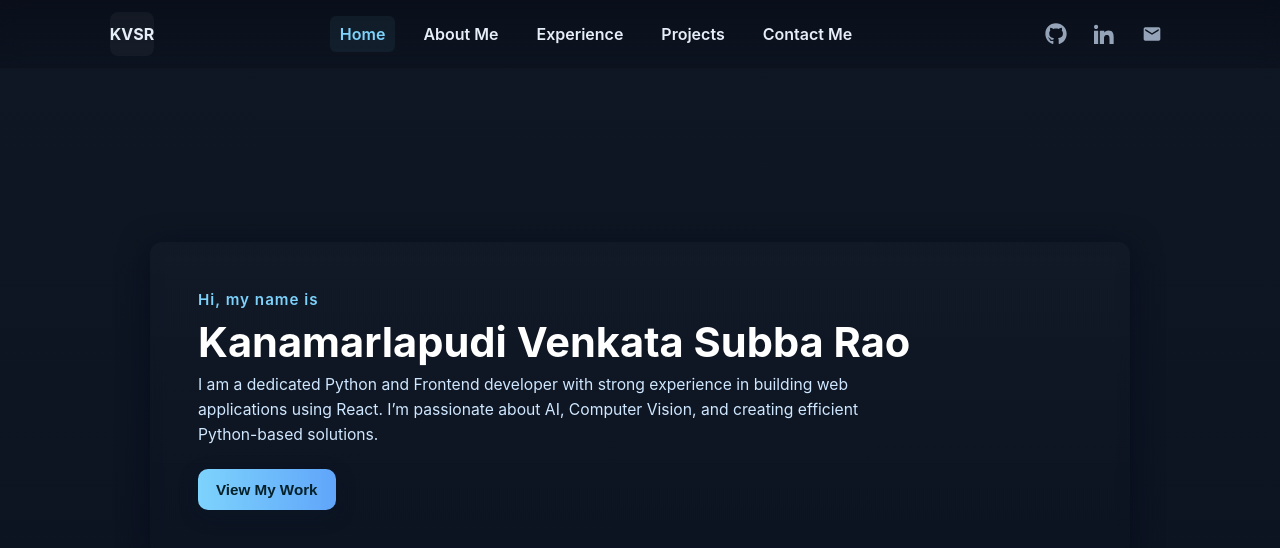
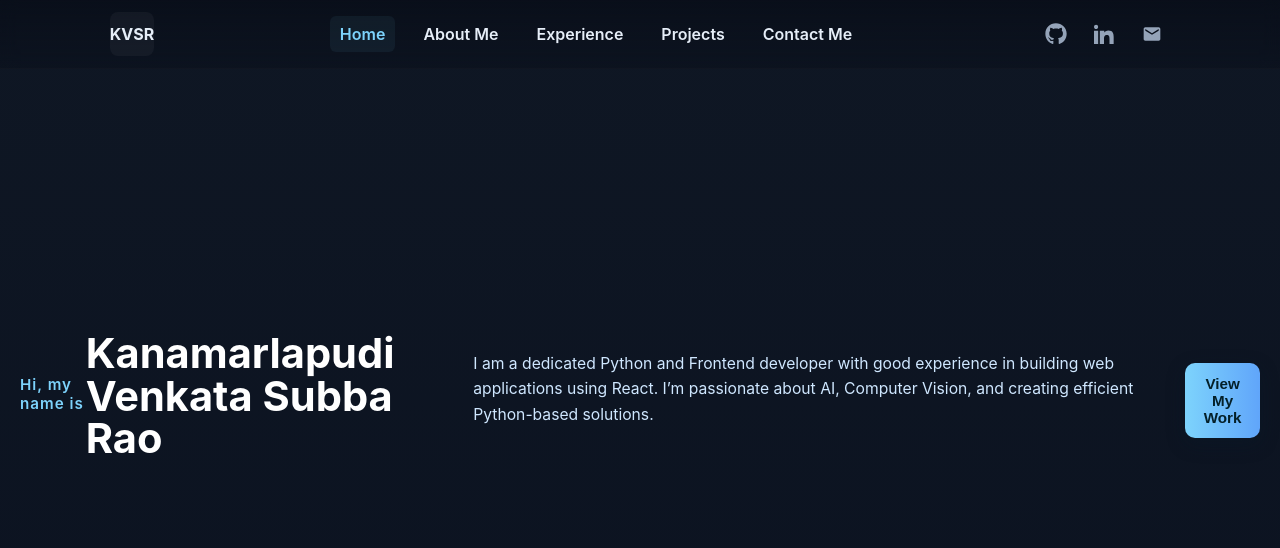
Before and after one commit to subbaraokanamarlapudi/portfolio1, a React (Vite) app: page / in a window 1280 px wide. Shown: the top 548 px of the page. Built offline with nearby package versions, Linux system fonts and the light colour scheme.

Commit message:
home page updated and removed container part

```diff
--- a/src/pages/Home.jsx
+++ b/src/pages/Home.jsx
@@ -5,17 +5,12 @@ import '../styles/Home.css';
 const Home = () => {
   return (
     <div id="home" className="home-section">
-      <div className="home-container">
       <p className="home-intro">Hi, my name is</p>
 
       <h1 className="home-title">Kanamarlapudi Venkata Subba Rao</h1>
 
-        {/* <h2 className="home-role">
-          {"{Python} + {Frontend} Developer"}
-        </h2> */}
-
       <p className="home-description">
-            I am a dedicated Python and Frontend developer with strong experience in building web applications using React.
+        I am a dedicated Python and Frontend developer with good experience in building web applications using React.
         I’m passionate about AI, Computer Vision, and creating efficient Python-based solutions.
       </p>
 
@@ -25,7 +20,6 @@ const Home = () => {
         </Link>
       </div>
     </div>
-    </div>
   );
 };
 
```
Lines whose indentation alone changed are shown as unchanged.
